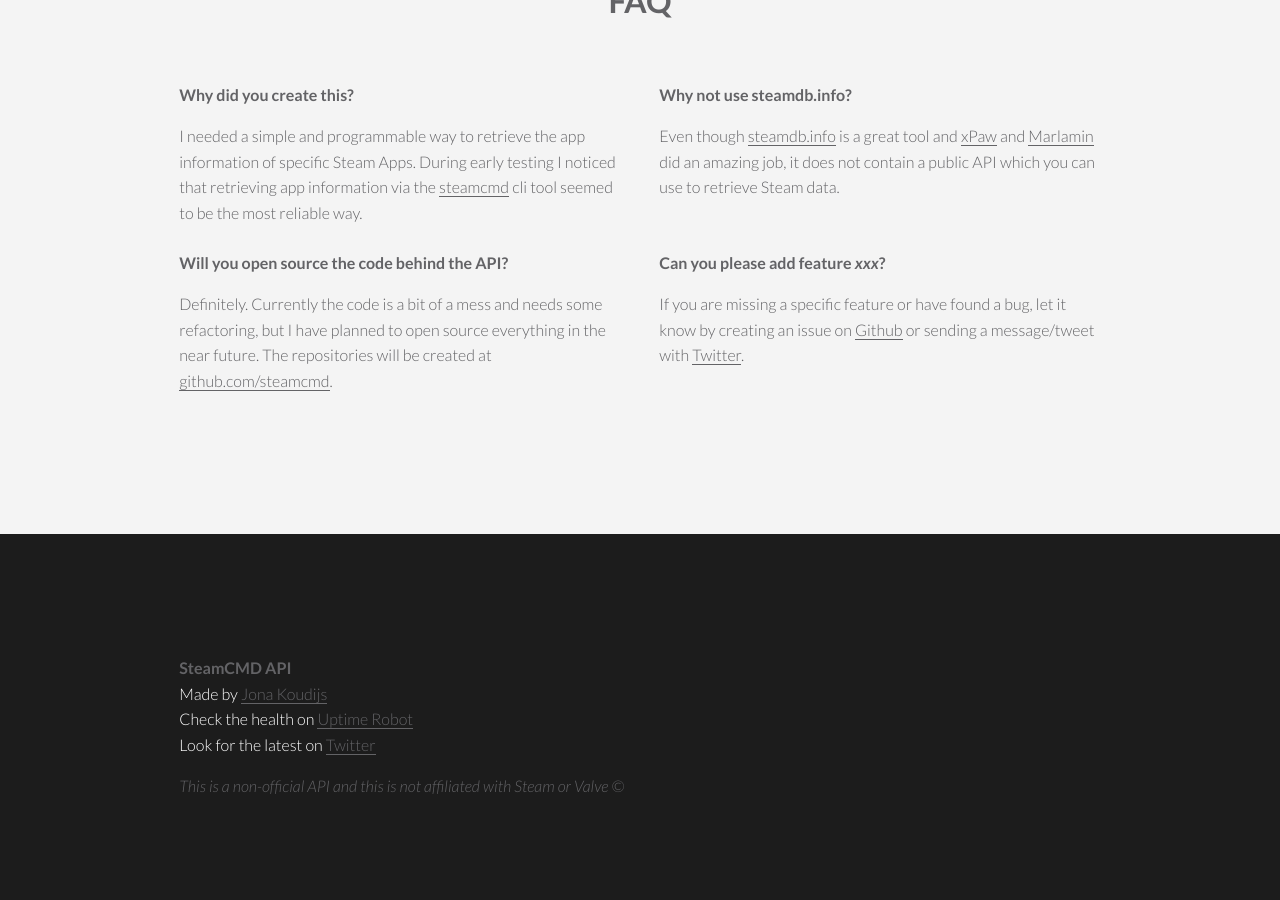
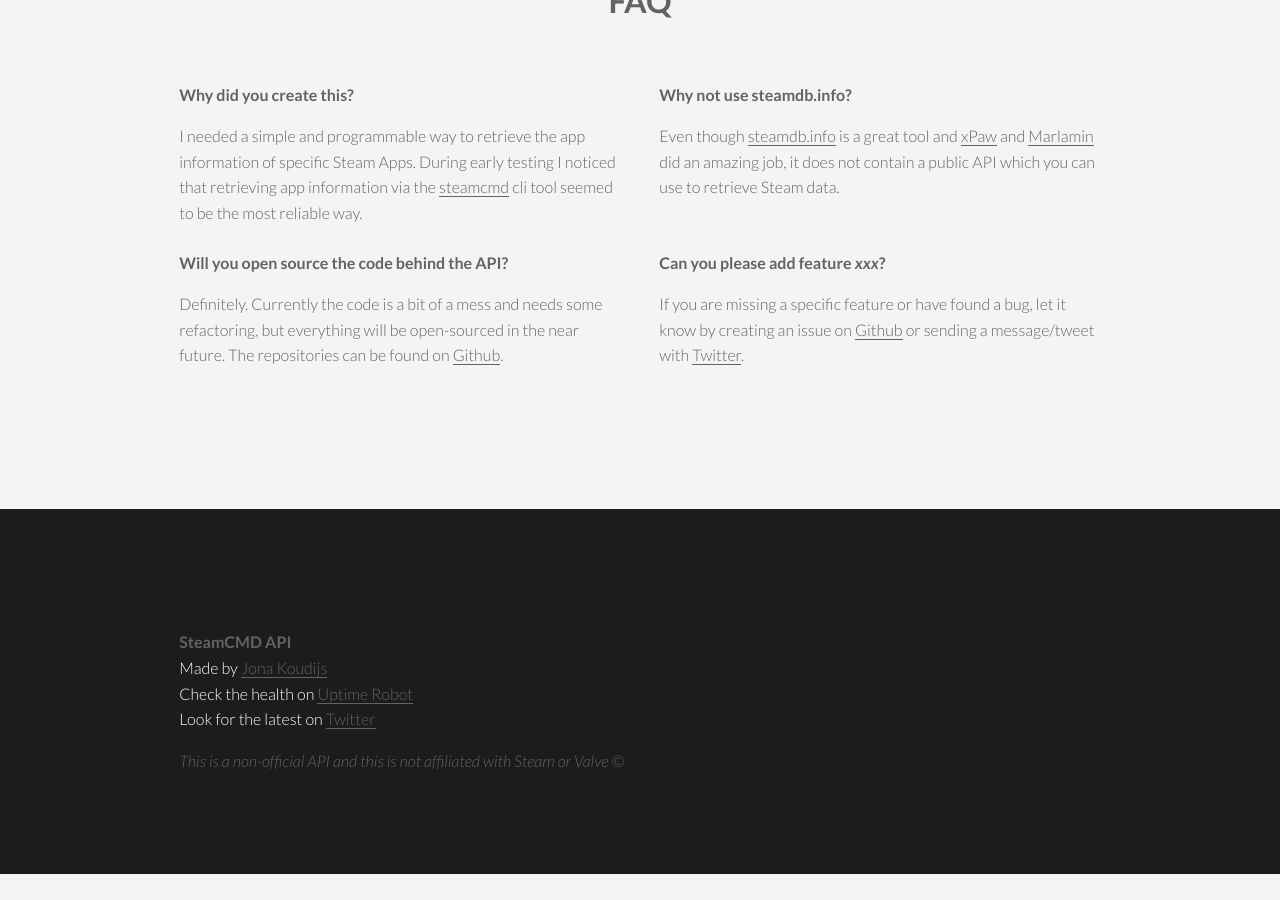
Before and after one commit to steamcmd/website, a Jekyll site: the page built from index.html, in a window 1280 px wide and 900 px high, scrolled down 4900 px. Built offline with Jekyll 4.4.1, drawn with Linux system fonts in a browser that asks for light colours; after the commit the page ends 5774 px from its top, so only the background shows below that.

Commit message:
Update faq.html

```diff
--- a/_includes/faq.html
+++ b/_includes/faq.html
@@ -26,8 +26,8 @@
   <div class="col-6">
     <b>Will you open source the code behind the API?</b>
     <p>
-      Definitely. Currently the code is a bit of a mess and needs some refactoring, but I have planned to open source
-      everything in the near future. The repositories will be created at <a href="https://github.com/steamcmd">github.com/steamcmd</a>.
+      Definitely. Currently the code is a bit of a mess and needs some refactoring, but everything will be open-sourced
+      in the near future. The repositories can be found on <a href="https://github.com/steamcmd">Github</a>.
     </p>
   </div>
   <div class="col-6">
```
